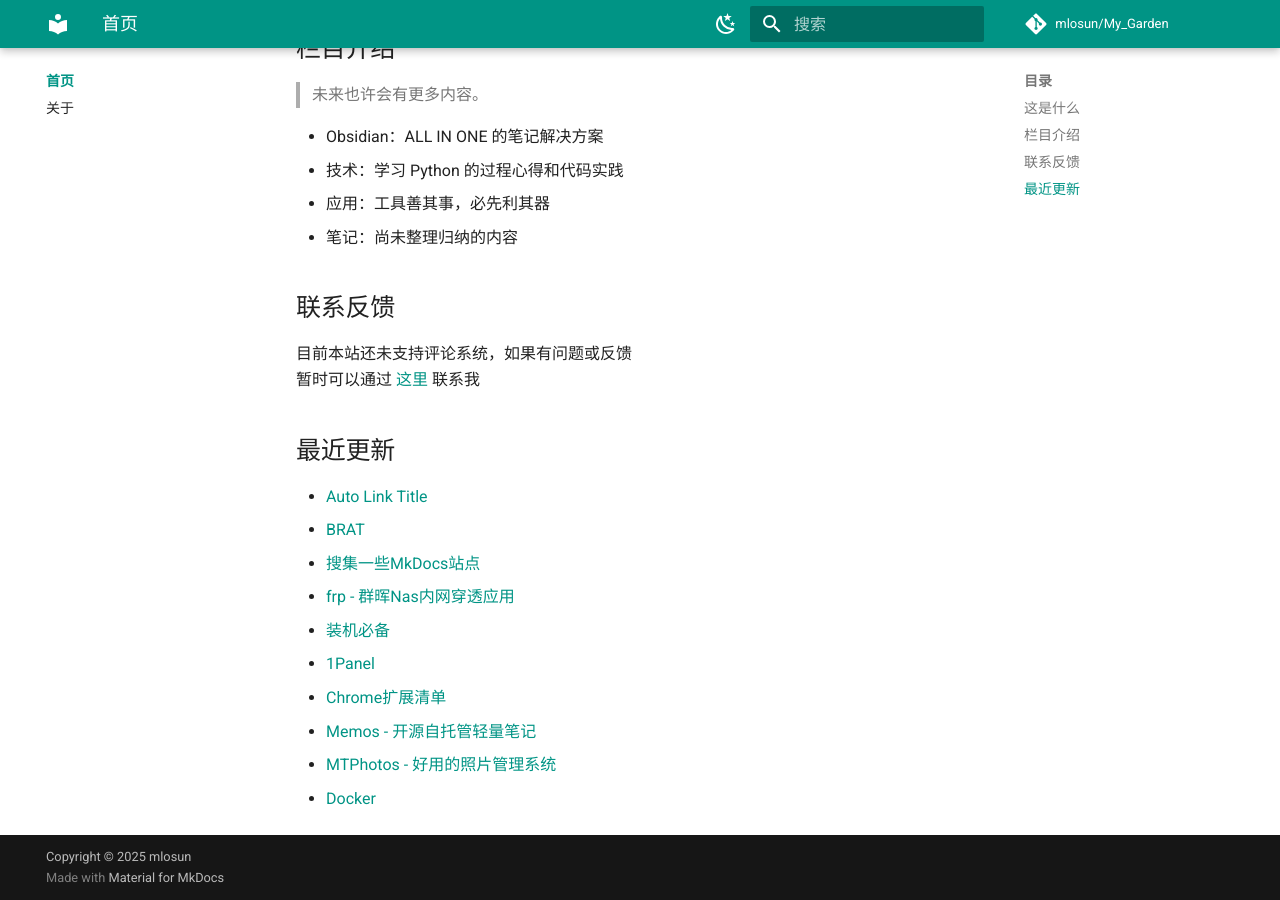
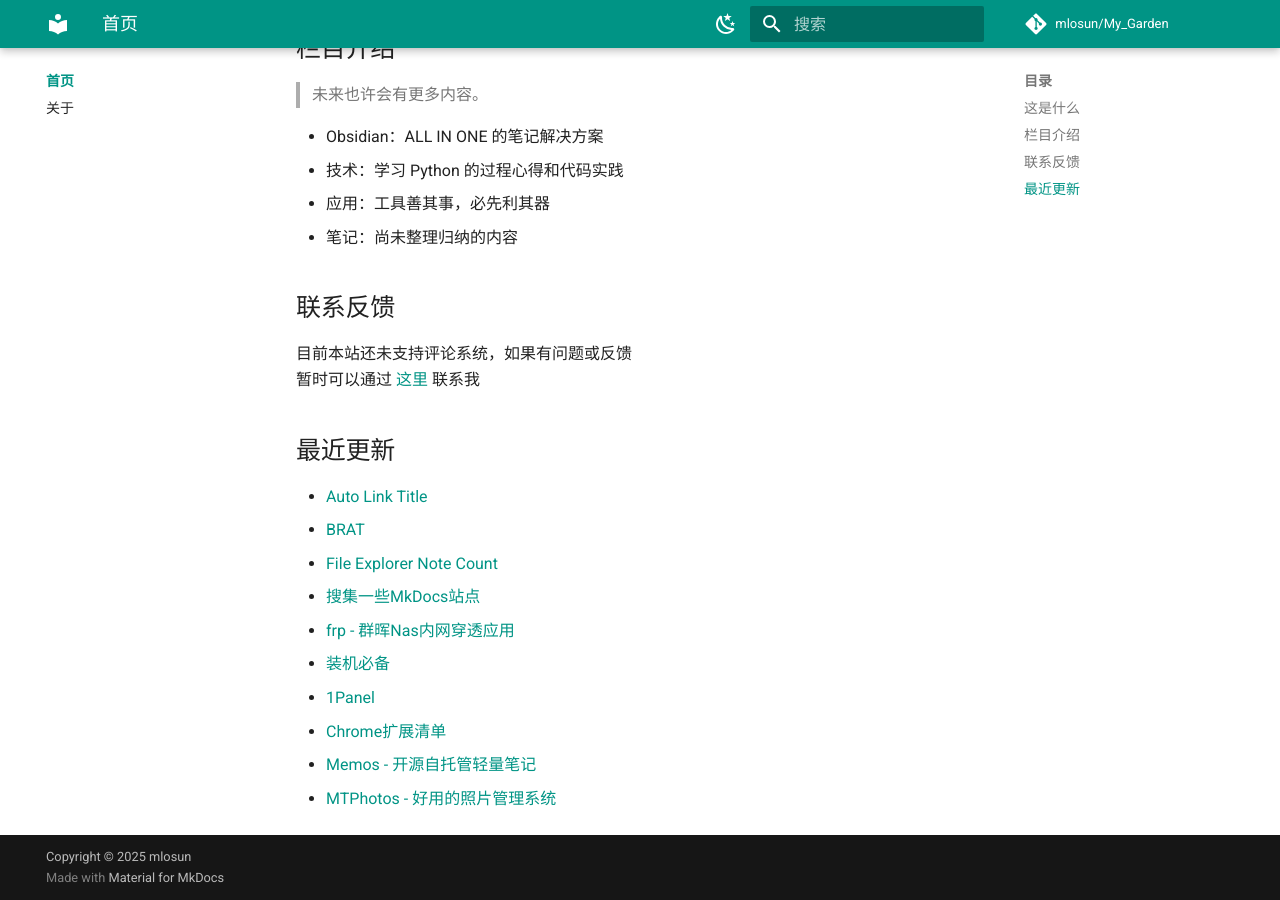
Before and after one commit to mlosun/My_Garden, an MkDocs documentation site: the page built from docs/index.md, in a window 1280 px wide and 900 px high, scrolled down 580 px. Built offline with MkDocs 1.6.1 and Material for MkDocs 9.7.7, drawn with Linux system fonts in a browser that asks for light colours; comment, search, counter and statistics services are not loaded; some of the changed lines change nothing that is shown.

Commit message:
PUSH NOTE : index.md

```diff
--- a/docs/index.md
+++ b/docs/index.md
@@ -1,6 +1,6 @@
 ---
 created: 2025-03-20
-updated: 2025-04-05
+updated: 2025-04-06
 share: true
 title: 首页
 ---
@@ -9,7 +9,7 @@
 
 ## 这是什么
 
-我在本地使用 [Obsidian](https://obsidian.md/) 记录笔记，我很清楚其中 90% 的笔记是不会再次打开的，经过消化、整理的内容，才能成为真正的知识。
+我在本地使用 [Obsidian](./obsidian/index.md) 记录笔记，我很清楚其中 90% 的笔记是不会再次打开的，经过消化、整理的内容，才能成为真正的知识。
 
 然而事实上，我曾经花了大量的时间来研究如何提高笔记效率，却真正花在消化、整理笔记内容上的时间并不多。
 
@@ -35,6 +35,7 @@
 
 - [Auto Link Title](./obsidian/plugins/Auto%20Link%20Title.md)
 - [BRAT](./obsidian/plugins/BRAT.md)
+- [File Explorer Note Count](./obsidian/plugins/File%20Explorer%20Note%20Count.md)
 - [搜集一些MkDocs站点](./notes/%E6%90%9C%E9%9B%86%E4%B8%80%E4%BA%9BMkDocs%E7%AB%99%E7%82%B9.md)
 - [frp - 群晖Nas内网穿透应用](./apps/frp%20-%20%E7%BE%A4%E6%99%96Nas%E5%86%85%E7%BD%91%E7%A9%BF%E9%80%8F%E5%BA%94%E7%94%A8.md)
 - [装机必备](./apps/%E8%A3%85%E6%9C%BA%E5%BF%85%E5%A4%87.md)
@@ -42,4 +43,3 @@
 - [Chrome扩展清单](./apps/Chrome%E6%89%A9%E5%B1%95%E6%B8%85%E5%8D%95.md)
 - [Memos - 开源自托管轻量笔记](./apps/Memos%20-%20%E5%BC%80%E6%BA%90%E8%87%AA%E6%89%98%E7%AE%A1%E8%BD%BB%E9%87%8F%E7%AC%94%E8%AE%B0.md)
 - [MTPhotos - 好用的照片管理系统](./apps/MTPhotos%20-%20%E5%A5%BD%E7%94%A8%E7%9A%84%E7%85%A7%E7%89%87%E7%AE%A1%E7%90%86%E7%B3%BB%E7%BB%9F.md)
-- [Docker](./tech/Docker.md)
```
